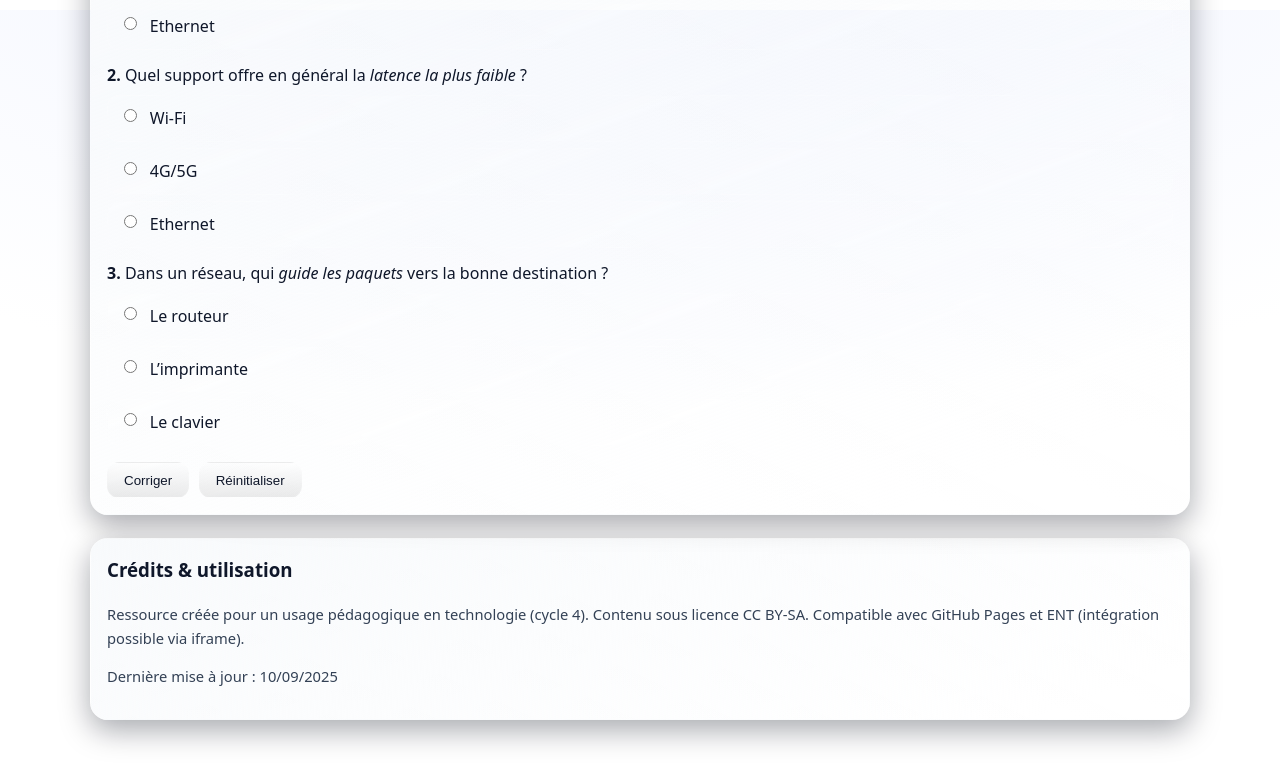
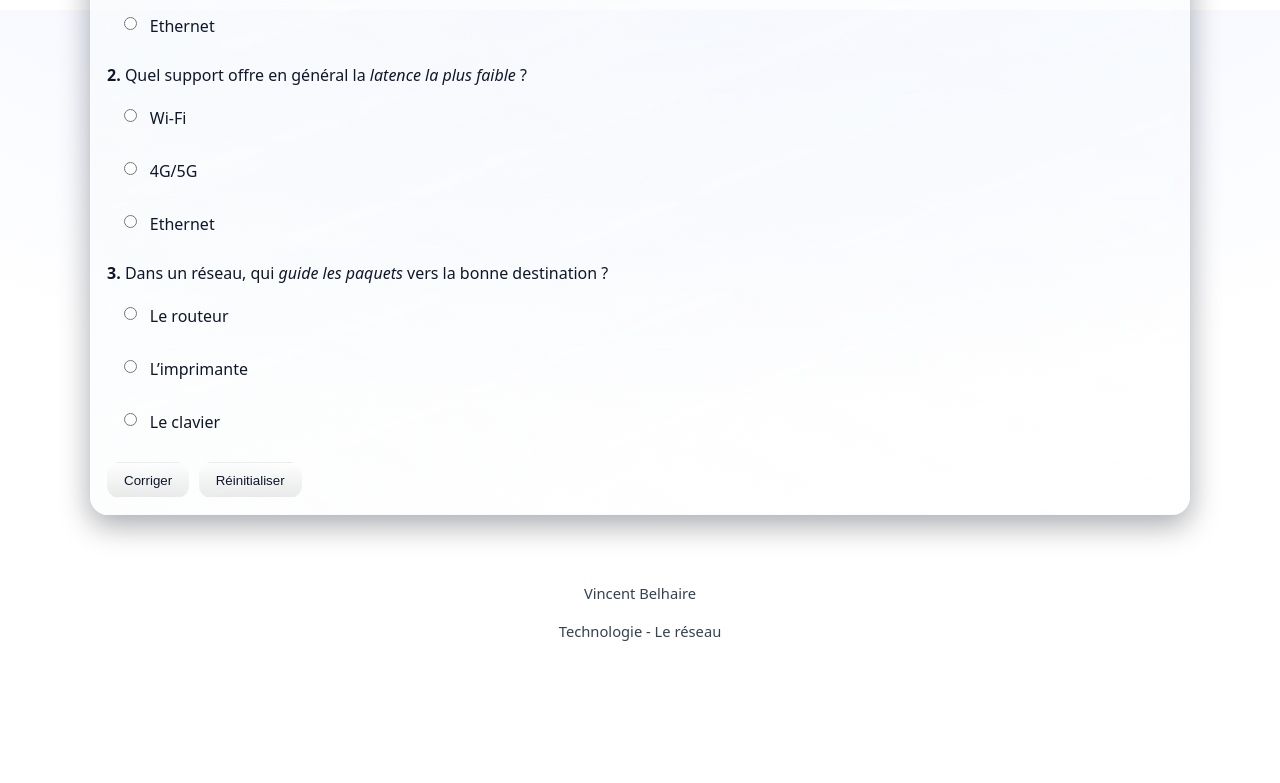
Before and after one commit to Vincent-Belhaire/Comment-l-information-voyage-t-elle-dans-un-r-seau-, a plain HTML site: page index.html in a window 1280 px wide. Shown: the part 2390-3173 px from the top of the page. After the commit the page ends 3087 px from the top, so only its background shows below. Drawn offline with Linux system fonts and the light colour scheme.

Commit message:
index.html

```diff
--- a/index.html
+++ b/index.html
@@ -285,19 +285,14 @@
       </div>
     </section>
 
-    <section class="card" style="margin-top:1.4rem">
-      <h3>Crédits & utilisation</h3>
-      <p class="small">Ressource créée pour un usage pédagogique en technologie (cycle 4). Contenu sous licence CC BY‑SA. Compatible avec GitHub Pages et ENT (intégration possible via iframe).</p>
-      <p class="small">Dernière mise à jour : <span id="maj"></span></p>
-    </section>
 
-    <footer class="wrap small"></footer>
+    <footer class="wrap small" style="text-align: center;">
+  <p>Vincent Belhaire</p>
+  <p>Technologie - Le réseau</p>
+</footer>
   </main>
 
   <script>
-    // Date de maj
-    document.getElementById('maj').textContent = new Date().toLocaleDateString('fr-FR');
-
    // Apparition des cartes au scroll
 const io = new IntersectionObserver((entries)=>{
   entries.forEach(e=>{ if(e.isIntersecting){ e.target.classList.add('visible'); } });
@@ -410,7 +405,6 @@
   for(let i=0;i<8;i++) setTimeout(drop,i*180);
   setInterval(drop, 280);
 })();
-
   </script>
 </body>
 </html>
```
Lines whose indentation alone changed are shown as unchanged.
